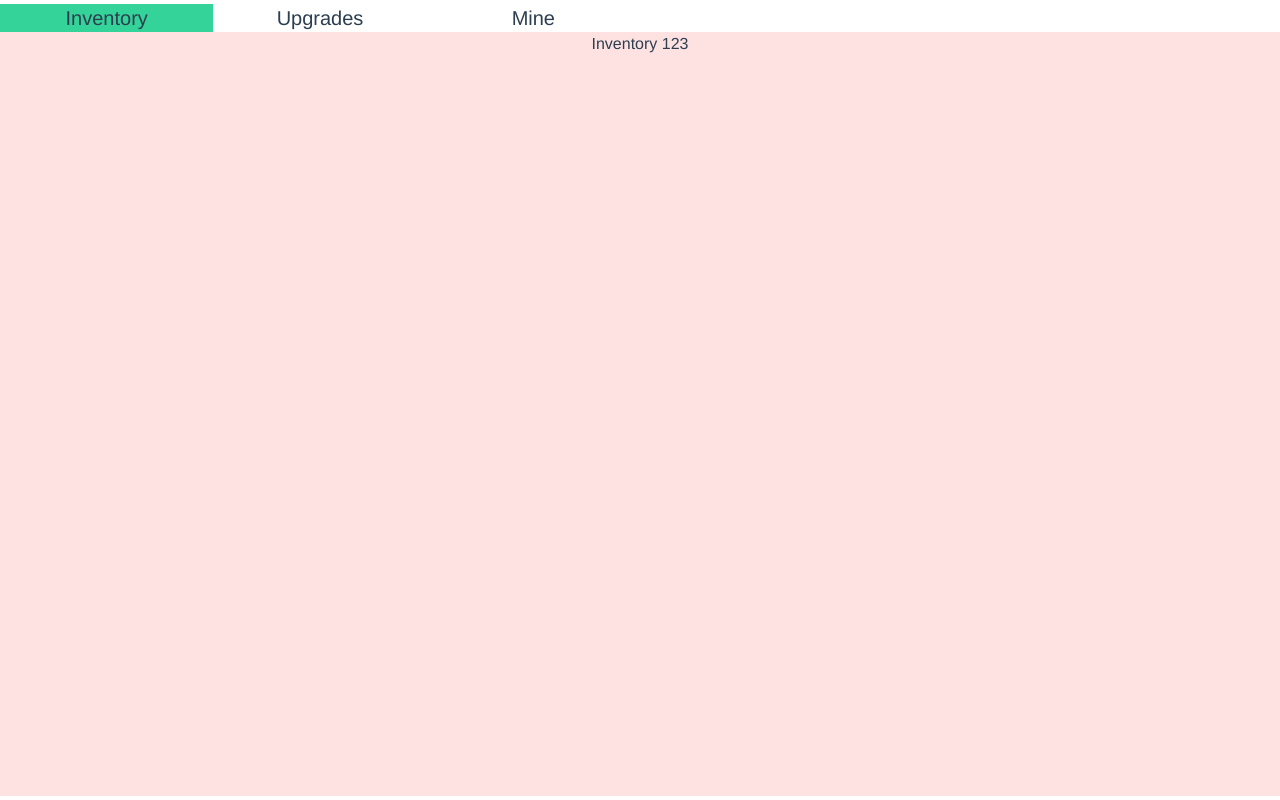
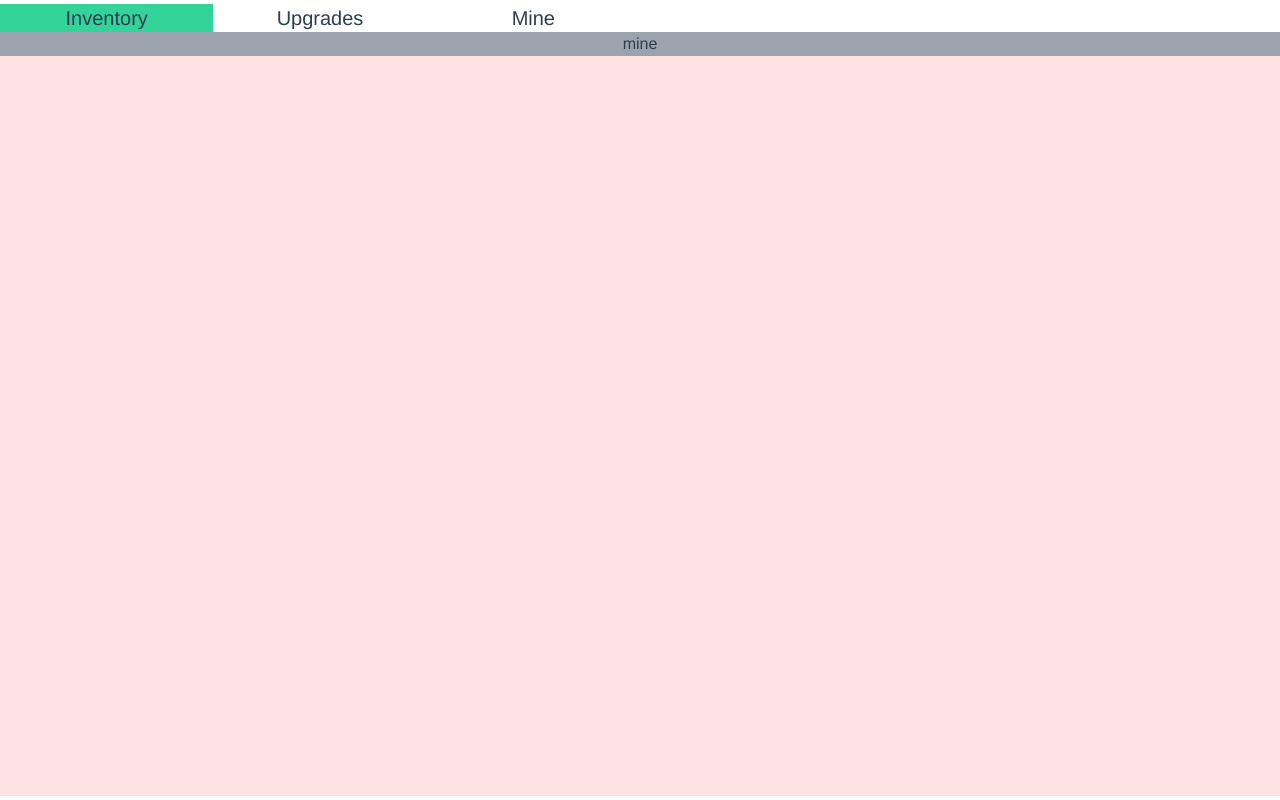
Before and after one commit to aleksandar-radev/best-idle-game, a Vue app: page / in a window 1280 px wide. Built offline with nearby package versions, Linux system fonts and the light colour scheme.

Commit message:
add inventory items

```diff
--- a/src/components/container/inventory/Inventory.vue
+++ b/src/components/container/inventory/Inventory.vue
@@ -1,19 +1,40 @@
 <template lang="">
-<div>
-  Inventory 123
+<div v-for="type in Object.keys(all)" :key="type">
+  <div class="bg-gray-400" @click="toggleShown(type)">{{ type }}</div>
+  <div v-if="all[type].shown" class="grid bg-gray-200 sm:grid-cols-3 grid-cols-1">
+    <div v-for="material in all[type].materials" :key="material">
+      <div v-if="material.quantity != 0" class="grid grid-flow-col mx-4 my-0.5 border-b-2 border-indigo-500">
+        <div class="text-left">{{ material.name }}</div><div class="text-right">{{ material.quantity }}</div>
+      </div>
+    </div>
+  </div>
 </div>
 </template>
 
 <script>
-//  import MenuItem from './GameHeaderMenuItem.vue'
-
 export default {
   name: 'Inventory',
   components: {},
   props: {},
-  methods: {},
+  methods: {
+    toggleShown (type) {
+      this.all[type].shown = !this.all[type].shown
+    }
+  },
   data () {
-    return {}
+    const main = this.$main
+    const all = {}
+    Object.keys(main).forEach((type) => {
+      if (Object.prototype.hasOwnProperty.call(main[type], 'materials')) {
+        all[type] = {
+          materials: main[type].materials,
+          shown: true
+        }
+      }
+    })
+    return {
+      all
+    }
   },
   created () {
     return {}
@@ -22,5 +43,4 @@ export default {
 </script>
 
 <style module lang="scss">
-
 </style>
```
